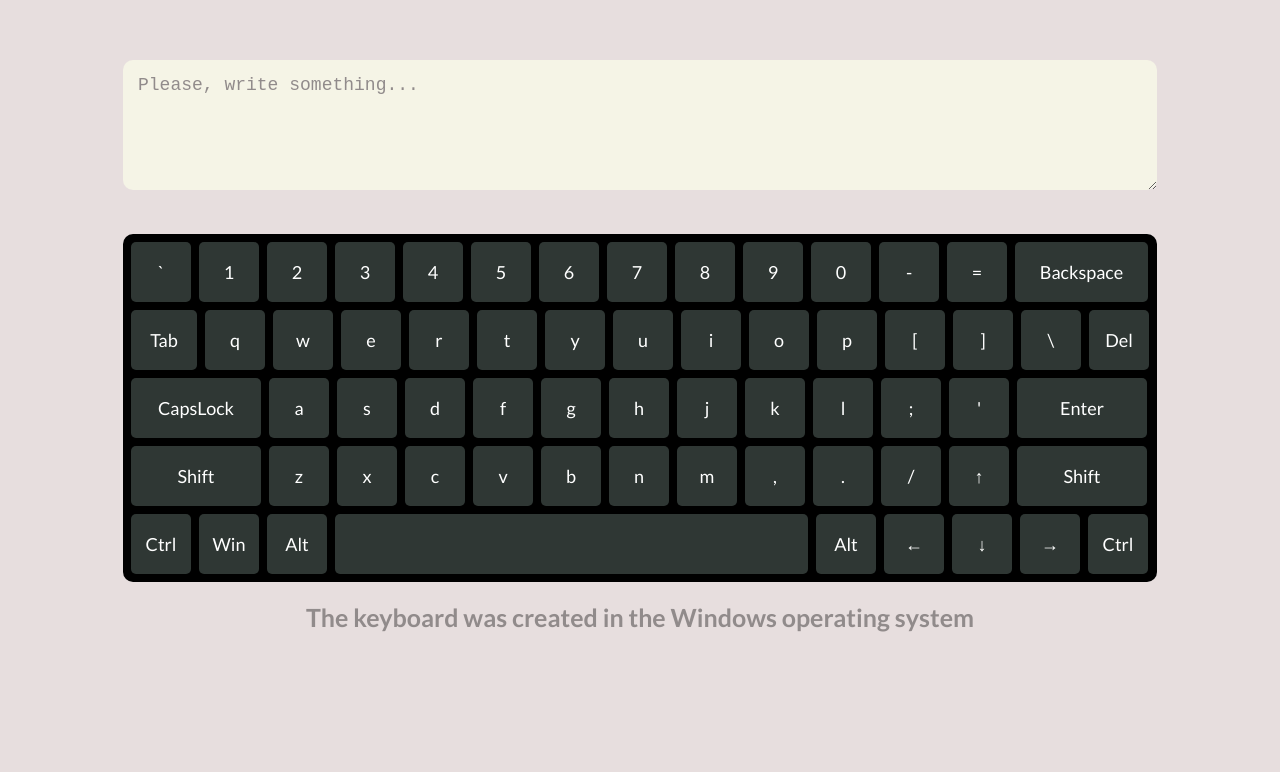
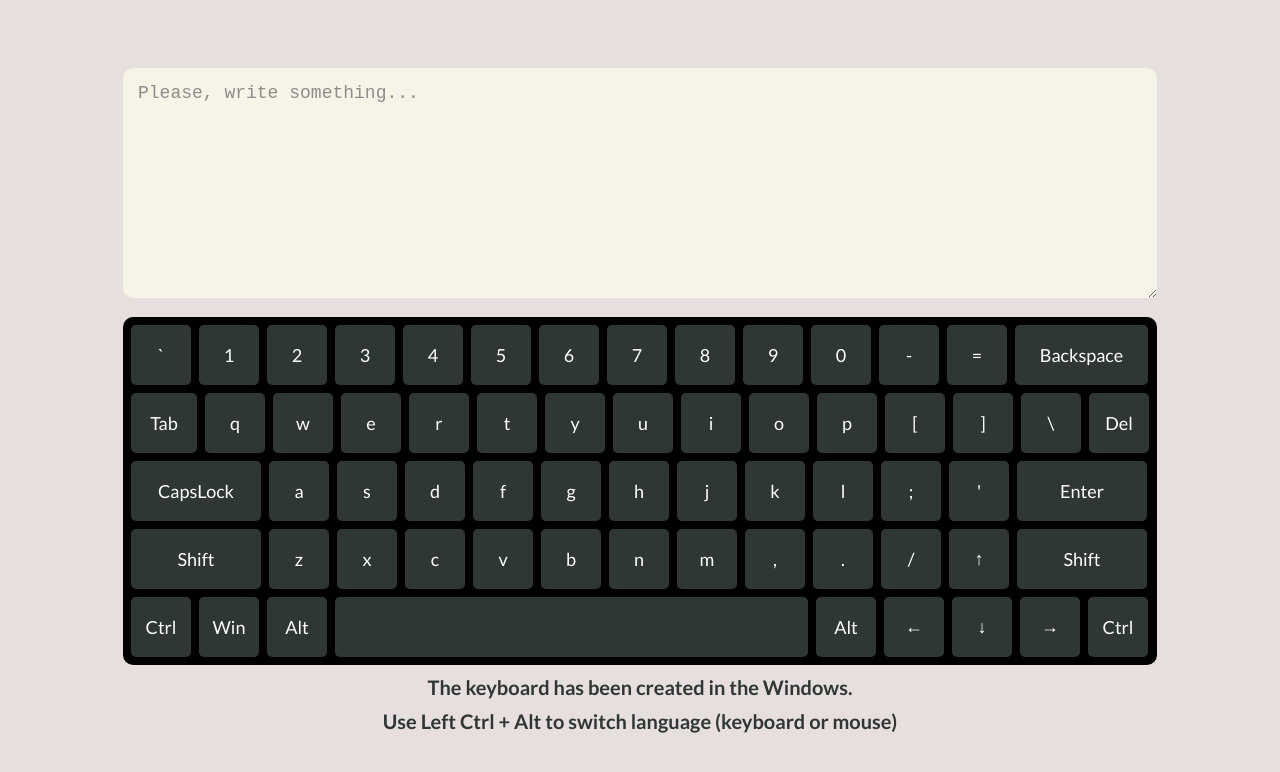
Before and after one commit to Oksandra/virtual-keyboard, a website with bundled scripts: page index.html in a window 1280 px wide. Built offline with nearby package versions, Linux system fonts and the light colour scheme.

Commit message:
feat: add css styles for project

```diff
--- a/script.js
+++ b/script.js
@@ -34,9 +34,13 @@ function generateWrapperKeyboard() {
   keyboard.append(keyboardKeys);
   let instruction = document.createElement('p');
   instruction.className = 'instruction';
-  instruction.innerText = 'The keyboard was created in the Windows operating system';
+  instruction.innerText = 'The keyboard has been created in the Windows.';
+  let language = document.createElement('p');
+  language.innerText = 'Use Left Ctrl + Alt to switch language (keyboard or mouse)';
+  language.className = 'instruction';
   container.append(keyboard);
   container.append(instruction);
+  container.append(language);
   document.body.prepend(container);
 
   if(lang === 'en') {
--- a/style.css
+++ b/style.css
@@ -54,6 +54,7 @@ img {
 }
 
 body {
+  height: 100vh;
   font-family: 'Lato', Helvetica, sans-serif;
   font-style: normal;
   font-size: 18px;
@@ -67,17 +68,18 @@ body {
 .container {
   max-width: 1034px;
   width: 100%;
+  height: 100%;
   display: flex;
   flex-direction: column;
+  justify-content: center;
   margin: 0 auto;
-  padding-top: 60px;
 }
 
 .instruction {
-  padding-top: 20px;
-  font-size: 25px;
+  padding-top: 10px;
+  font-size: 20px;
   text-align: center;
-  color: rgb(145, 139, 139);
+  color: #2f3734;
   font-weight: 700;
 }
 
@@ -91,11 +93,11 @@ body {
   background: #f5f4e6;
   border-radius: 10px;
   width: 100%;
-  min-height: 130px;
+  min-height: 230px;
   padding: 15px;
   outline: none;
   font-size: 20px;
-  margin-bottom: 40px;
+  margin-bottom: 15px;
 }
 
 .keyboard__input::placeholder {
```
